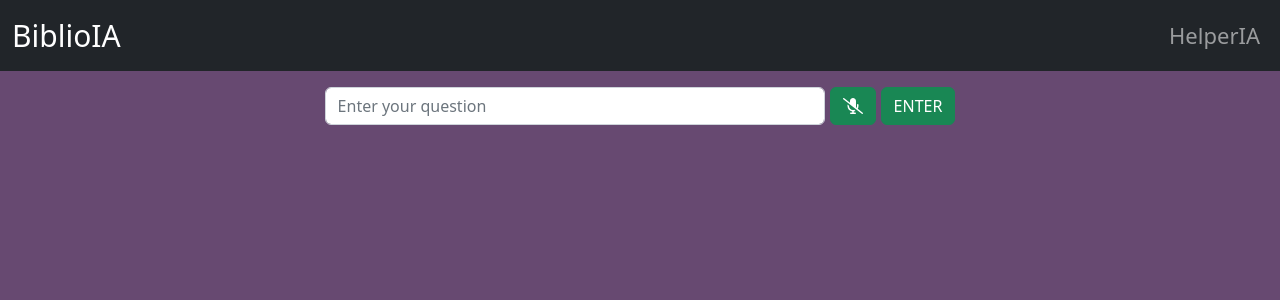
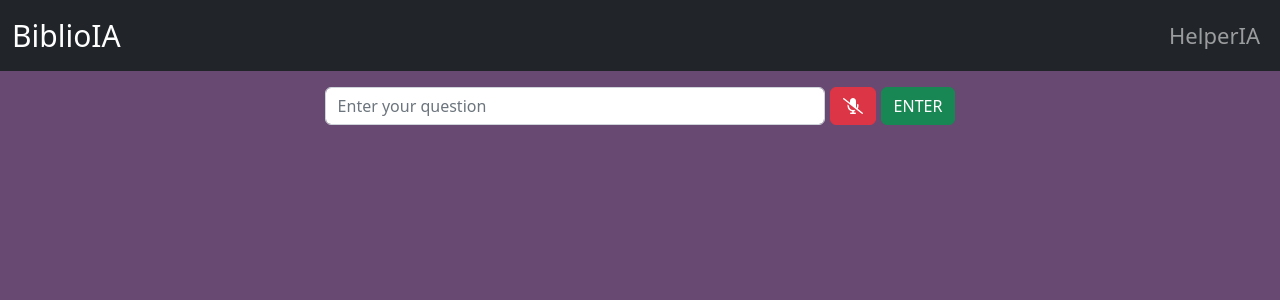
Before and after one commit to Luks-code/proyecto-final-walibooks, a React (Vite) app: page /helper in a window 1280 px wide. Both pictures are taken after a click on the button 852 px from the left and 106 px from the top of the page. Shown: the top 300 px of the page. Built offline with nearby package versions, Linux system fonts and the light colour scheme.

Commit message:
Speech Recognition Feature

```diff
--- a/src/components/Wali.jsx
+++ b/src/components/Wali.jsx
@@ -11,7 +11,6 @@ import SpeechRecognition, {
   useSpeechRecognition,
 } from "react-speech-recognition";
 import Spinner from "react-bootstrap/Spinner";
-import Swal from "sweetalert2";
 
 export const Wali = () => {
   const element = <FontAwesomeIcon icon={faVolumeHigh} />;
@@ -93,7 +92,7 @@ export const Wali = () => {
           </button>
         )}
         {listening && (
-          <button onClick={speechStop} className="btn btn-success">
+          <button onClick={speechStop} className="btn btn-danger">
             {micOff}
           </button>
         )}
```
